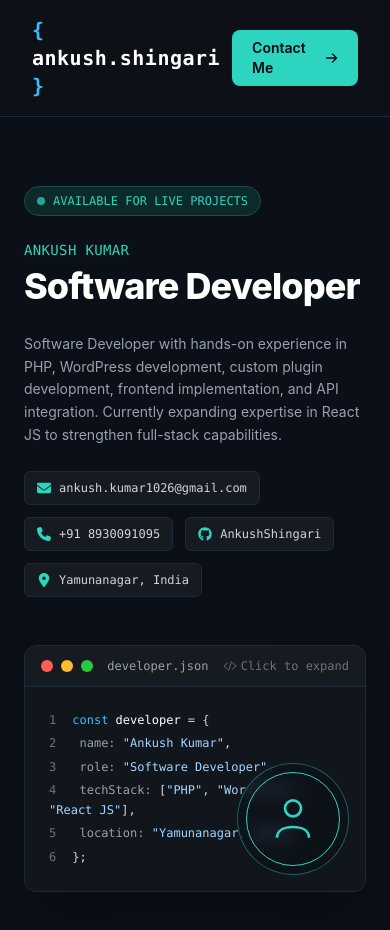
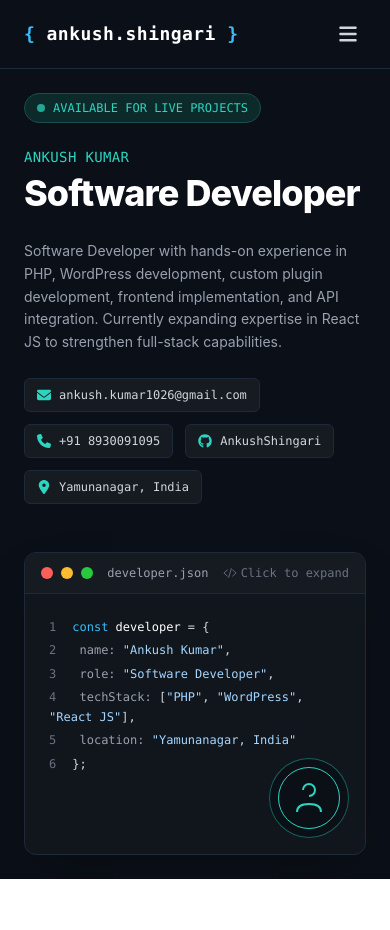
Before and after one commit to AnkushShingari/AnkushShingari, a React app: page / in a window 390 px wide. Shown: the top 930 px of the page. After the commit the page ends 879 px from the top, so only its background shows below. Built offline with nearby package versions, Linux system fonts and the light colour scheme; the HTML template or start-up script is replaced by a standard one.

Commit message:
updated header and banner

```diff
--- a/src/components/HeroSection.jsx
+++ b/src/components/HeroSection.jsx
@@ -6,8 +6,7 @@ import {
   FaLocationDot,
   FaXmark,
   FaRegCopy,
-  FaCheck,
-  FaArrowRight
+  FaCheck
 } from 'react-icons/fa6';
 import { IoCodeSlashOutline } from 'react-icons/io5';
 
@@ -36,7 +35,7 @@ export default function HeroSection() {
   };
 
   return (
-    <div className="bg-[#0b0f17] text-white min-h-screen flex items-center justify-center p-6 md:p-12 relative font-sans">
+    <div className="bg-[#0b0f17] text-white min-h-[90vh] flex items-center justify-center p-6 md:p-12 relative font-sans">
       <div className="max-w-7xl w-full grid grid-cols-1 lg:grid-cols-2 gap-12 items-center">
 
         {/* Left Column: Hero Text */}
@@ -99,7 +98,7 @@ export default function HeroSection() {
         {/* Right Column: Code Window Card */}
         <div
           onClick={() => setIsOpen(true)}
-          className="bg-[#11161d] border border-gray-800 rounded-xl overflow-hidden shadow-2xl hover:border-gray-700 transition cursor-pointer relative group"
+          className="bg-[#11161d] border border-gray-800 rounded-xl overflow-hidden shadow-2xl hover:border-gray-700 transition cursor-pointer relative group flex flex-col justify-between"
         >
           {/* Card Window Header */}
           <div className="bg-[#161b22] px-4 py-3 flex items-center justify-between border-b border-gray-800">
@@ -115,8 +114,8 @@ export default function HeroSection() {
           </div>
 
           {/* Card Body */}
-          <div className="p-6 font-mono text-xs md:text-sm leading-relaxed relative">
-            <div className="space-y-1 text-gray-300">
+          <div className="p-6 font-mono text-xs md:text-sm leading-relaxed relative min-h-[260px] flex flex-col justify-between">
+            <div className="space-y-1 text-gray-300 overflow-x-auto pb-12 sm:pb-0">
               <p><span className="text-gray-500 mr-4">1</span><span className="text-[#38bdf8]">const</span> <span className="text-white">developer</span> = &#123;</p>
               <p><span className="text-gray-500 mr-4">2</span>  <span className="text-gray-400">name:</span> <span className="text-[#a5d6ff]">"{developerData.name}"</span>,</p>
               <p><span className="text-gray-500 mr-4">3</span>  <span className="text-gray-400">role:</span> <span className="text-[#a5d6ff]">"{developerData.title}"</span>,</p>
@@ -126,10 +125,10 @@ export default function HeroSection() {
             </div>
 
             {/* Avatar Circle Graphic */}
-            <div className="absolute bottom-4 right-4 w-28 h-28 border border-[#2dd4bf]/40 rounded-full flex items-center justify-center p-2 bg-[#0b0f17]/50 backdrop-blur-sm">
+            <div className="absolute bottom-4 right-4 w-20 h-20 sm:w-24 sm:h-24 md:w-28 md:h-28 border border-[#2dd4bf]/40 rounded-full flex items-center justify-center p-2 bg-[#0b0f17]/80 backdrop-blur-sm">
               <div className="w-full h-full rounded-full border border-[#2dd4bf] flex items-center justify-center text-[#2dd4bf]">
-                <svg className="w-16 h-16" viewBox="0 0 24 24" fill="none" stroke="currentColor" strokeWidth="1">
-                  <path d="M12 11c1.657 0 3-1.343 3-3s-1.343-3-3-3-3 1.343-3 3 1.343 3 3 3z" />
+                <svg className="w-12 h-12 sm:w-14 sm:h-14 md:w-16 md:h-16" viewBox="0 0 24 24" fill="none" stroke="currentColor" strokeWidth="1">
+                  <path d="M12 11c1.657 0 3-1.343 3-3s-1.343-3-3-3-3 1.343-3 3 3z" />
                   <path d="M6 19c0-3 3-4 6-4s6 1 6 4" />
                 </svg>
               </div>
--- a/src/components/SiteHeader.jsx
+++ b/src/components/SiteHeader.jsx
@@ -1,6 +1,9 @@
-import React from 'react'
+import React, { useState } from 'react';
+import { FaBars, FaXmark, FaArrowRight } from 'react-icons/fa6';
 
 const SiteHeader = () => {
+    const [isMenuOpen, setIsMenuOpen] = useState(false);
+
     const navLinks = [
         { name: 'Skills', href: '#skills' },
         { name: 'Experience', href: '#experience' },
@@ -8,17 +11,23 @@ const SiteHeader = () => {
         { name: 'Education', href: '#education' },
     ];
 
+    const toggleMenu = () => {
+        setIsMenuOpen(!isMenuOpen);
+    };
+
     return (
-        <div className="bg-[#0b0f17] text-white flex items-center justify-center relative border-b border-gray-800 font-sans">
-            <nav className="max-w-7xl w-full bg-[#0d1117] text-white py-4 px-8 flex items-center justify-between">
+        /* Added sticky positioning, top offset, high z-index, and backdrop blur */
+        <header className="sticky top-0 z-50 bg-[#0b0f17] backdrop-blur-md text-white border-b border-gray-800 px-6 py-4 md:px-12 font-sans transition-all">
+            <div className="max-w-7xl mx-auto flex items-center justify-between">
+
                 {/* Brand / Logo */}
-                <a href="#" className="font-mono text-xl font-bold tracking-wide">
+                <a href="#" className="font-mono text-lg md:text-xl font-bold tracking-wide">
                     <span className="text-[#38bdf8]">{'{ '}</span>
                     <span className="text-white">ankush.shingari</span>
                     <span className="text-[#38bdf8]">{' }'}</span>
                 </a>
 
-                {/* Navigation Links */}
+                {/* Desktop Navigation Links */}
                 <div className="hidden md:flex items-center space-x-8 text-gray-400 font-sans text-sm font-medium">
                     {navLinks.map((link) => (
                         <a
@@ -31,30 +40,55 @@ const SiteHeader = () => {
                     ))}
                 </div>
 
-                {/* CTA Button */}
+                {/* Right Side: Desktop CTA & Mobile Menu Button */}
+                <div className="flex items-center gap-4">
+                    {/* Desktop CTA Button */}
                     <a
                         href="#contact"
-                    className="inline-flex items-center gap-2 bg-[#2dd4bf] hover:bg-[#26b8a5] text-gray-950 font-semibold px-5 py-2 rounded-lg transition-colors duration-200 text-sm"
+                        className="hidden md:inline-flex items-center gap-2 bg-[#2dd4bf] hover:bg-[#26b8a5] text-gray-950 font-semibold px-5 py-2 rounded-lg transition-colors duration-200 text-sm"
                     >
                         Contact Me
-                    <svg
-                        xmlns="http://www.w3.org/2000/svg"
-                        fill="none"
-                        viewBox="0 0 24 24"
-                        strokeWidth={2.5}
-                        stroke="currentColor"
-                        className="w-4 h-4"
+                        <FaArrowRight className="text-xs" />
+                    </a>
+
+                    {/* Mobile Hamburger Button */}
+                    <button
+                        onClick={toggleMenu}
+                        aria-label="Toggle navigation menu"
+                        className="md:hidden text-gray-300 hover:text-white focus:outline-none p-2 text-xl"
                     >
-                        <path
-                            strokeLinecap="round"
-                            strokeLinejoin="round"
-                            d="M13.5 4.5L21 12m0 0l-7.5 7.5M21 12H3"
-                        />
-                    </svg>
+                        {isMenuOpen ? <FaXmark /> : <FaBars />}
+                    </button>
+                </div>
+            </div>
+
+            {/* Mobile Dropdown Menu */}
+            {isMenuOpen && (
+                <div className="md:hidden mt-4 pt-4 border-t border-gray-800 flex flex-col space-y-4 animate-in slide-in-from-top-2 duration-200">
+                    {navLinks.map((link) => (
+                        <a
+                            key={link.name}
+                            href={link.href}
+                            onClick={() => setIsMenuOpen(false)}
+                            className="text-gray-300 hover:text-[#2dd4bf] font-medium text-base transition-colors duration-200 px-2 py-1"
+                        >
+                            {link.name}
                         </a>
-            </nav>
+                    ))}
+
+                    {/* Mobile CTA Button */}
+                    <a
+                        href="#contact"
+                        onClick={() => setIsMenuOpen(false)}
+                        className="inline-flex items-center justify-center gap-2 bg-[#2dd4bf] hover:bg-[#26b8a5] text-gray-950 font-semibold px-5 py-2.5 rounded-lg transition-colors duration-200 text-sm w-full mt-2"
+                    >
+                        Contact Me
+                        <FaArrowRight className="text-xs" />
+                    </a>
                 </div>
+            )}
+        </header>
     );
-}
+};
 
-export default SiteHeader
+export default SiteHeader;
```
Lines whose indentation alone changed are shown as unchanged.
